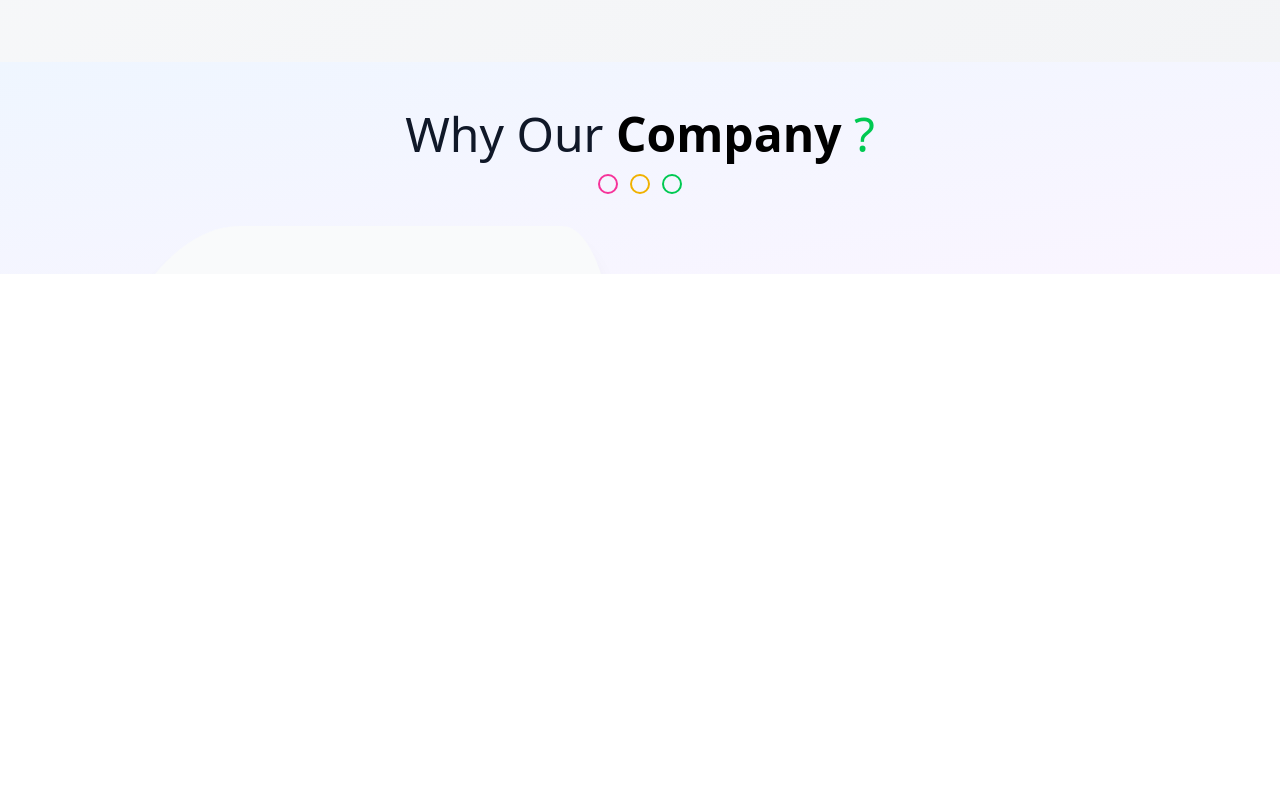
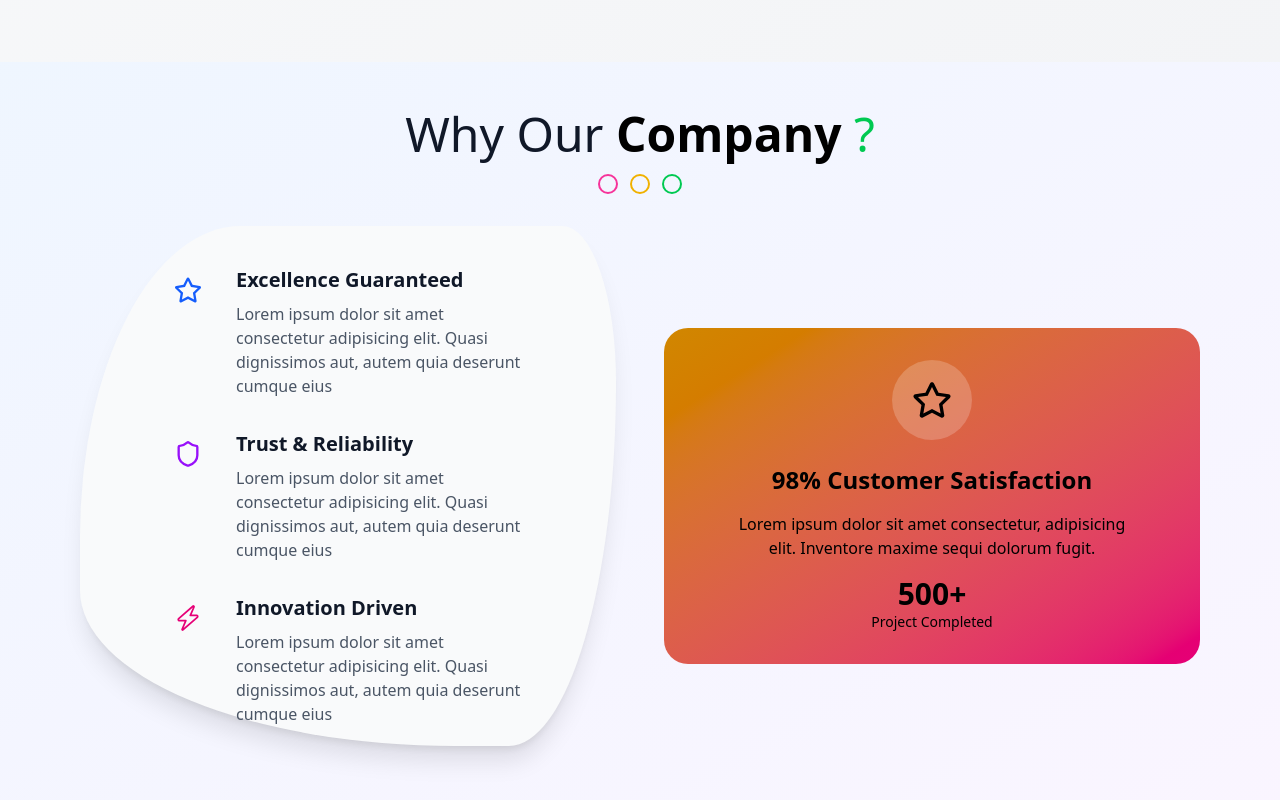
Before and after one commit to tanjilaWD/Pro_Service, a React (Vite) app: page / in a window 1280 px wide. Shown: the part 1579-2379 px from the top of the page. Before the commit the page ends 1853 px from the top, so only its background shows below. Built offline with nearby package versions, Linux system fonts and the light colour scheme.

Commit message:
woc code

```diff
--- a/src/Components/WhyOurCompany.jsx
+++ b/src/Components/WhyOurCompany.jsx
@@ -1,4 +1,6 @@
-
+import { FaRegStar } from "react-icons/fa";
+import { LuShield } from "react-icons/lu";
+import { GoZap } from "react-icons/go";
 
 const WhyOurCompany = () => {
     return (
@@ -17,13 +19,90 @@ const WhyOurCompany = () => {
                 </div>
                 <div className="grid grid-cols-1 lg:grid-cols-2 gap-8 md:gap-12 items-center ">
                <div className="relative w-full flex justify-center order-2 lg:order-1">
-                <div className="w-full max-w-md lg:max-w-lg xl:max-w-xl h-[460px] md:h-[500] lg:h-[520px] overflow-hidden bg-gray-50 shadow-lg md:shadow-xl absolute top-0 z-0 rounded-[30%_10%_20%_70%/60%_30%_70%_30%]">
+                <div className="w-full max-w-md lg:max-w-lg xl:max-w-xl h-[560px] md:h-[500] lg:h-[520px] overflow-hidden bg-gray-50 shadow-lg md:shadow-xl absolute top-0 z-0 rounded-[30%_10%_20%_70%/60%_30%_70%_30%]"
+                data-aos = 'fade-right'
+                data-aos-delay = '100'
+                >
+                </div>
+                <div className=" relative z-10 p-4 sm:p-6 w-full max-w-md">
 
+                <div className="flex items-start gap-4 sm:gap-6 p-4 transition-all bg-transparent " data-aos = 'fade-right'
+                data-aos-delay = '200' >
+                <div className="flex-shrink-0 size-10 sm:size-12 flex items-center justify-center">
+                <FaRegStar className="size-5 sm:size-6 md:size-7 text-blue-600"/>
                 </div>
-                    </div>
+                <div>
+                <h3 className="text-lg sm:text-xl font-semibold text-gray-900 mb-2">
+                    Excellence Guaranteed
+                </h3>
+                <p className="text-gray-600 text-sm sm:text-base">
+                Lorem ipsum dolor sit amet consectetur adipisicing elit. Quasi dignissimos aut, autem quia deserunt cumque eius
+                </p>
+                </div>
+                </div>
 
+                 <div className="flex items-start gap-4 sm:gap-6 p-4 transition-all bg-transparent " data-aos = 'fade-right'
+                data-aos-delay = '200' >
+                <div className="flex-shrink-0 size-10 sm:size-12 flex items-center justify-center">
+                <LuShield className="size-5 sm:size-6 md:size-7 text-purple-600"/>
                 </div>
+                <div>
+                <h3 className="text-lg sm:text-xl font-semibold text-gray-900 mb-2">
+                    Trust & Reliability
+                </h3>
+                <p className="text-gray-600 text-sm sm:text-base">
+                Lorem ipsum dolor sit amet consectetur adipisicing elit. Quasi dignissimos aut, autem quia deserunt cumque eius
+                </p>
+                </div>
+                </div>
+
+                <div className="flex items-start gap-4 sm:gap-6 p-4 transition-all bg-transparent " data-aos = 'fade-right'
+                data-aos-delay = '200' >
+                <div className="flex-shrink-0 size-10 sm:size-12 flex items-center justify-center">
+                <GoZap className="size-5 sm:size-6 md:size-7 text-pink-600"/>
+                </div>
+                <div>
+                <h3 className="text-lg sm:text-xl font-semibold text-gray-900 mb-2">
+                    Innovation Driven
+                </h3>
+                <p className="text-gray-600 text-sm sm:text-base">
+                Lorem ipsum dolor sit amet consectetur adipisicing elit. Quasi dignissimos aut, autem quia deserunt cumque eius
+                </p>
+                </div>
+                </div>
+             </div>
             </div>
+        <div className="relative order-1 lg:order-2 ">
+         <div className="bg-gradient-to-br from-yellow-600 to-pink-600 rounded-2xl md:rounded-3xl p-6 md:p-8 flex flex-col justify-center"
+         data-aos = 'zoom-in'
+         data-aos-delay= '200'>
+        <div className="max-w-md mx-auto text-center">
+         <div className="size-16 sm:size-20 rounded-full bg-white/20 flex items-center justify-center mx-auto mb-4 sm:mb-6">
+         <FaRegStar className="size-8 sm:size-10 "/>
+         </div>
+         <h3 className="text-xl sm:text-2xl font-bold mb-3 sm:mb-4">
+            98% Customer Satisfaction
+         </h3>
+         <p className="m-4 sm:text-base">
+          Lorem ipsum dolor sit amet consectetur, adipisicing elit. Inventore maxime sequi dolorum fugit.
+         </p>
+
+         <div className="flex justify-center gap-3 sm:gap-4">
+            <div className="text-center"
+            data-aos = 'fade-up'
+            data-aos-delay='400'>
+            <div className="text-2xl sm:text-3xl font-bold">500+</div>
+            <div className="text-xs sm:text-sm">Project Completed</div>
+            </div>
+         </div>
+
+            </div>
+            </div>
+
+            </div>
+
+        </div>
+        </div>
 
         </section>
     );
```
